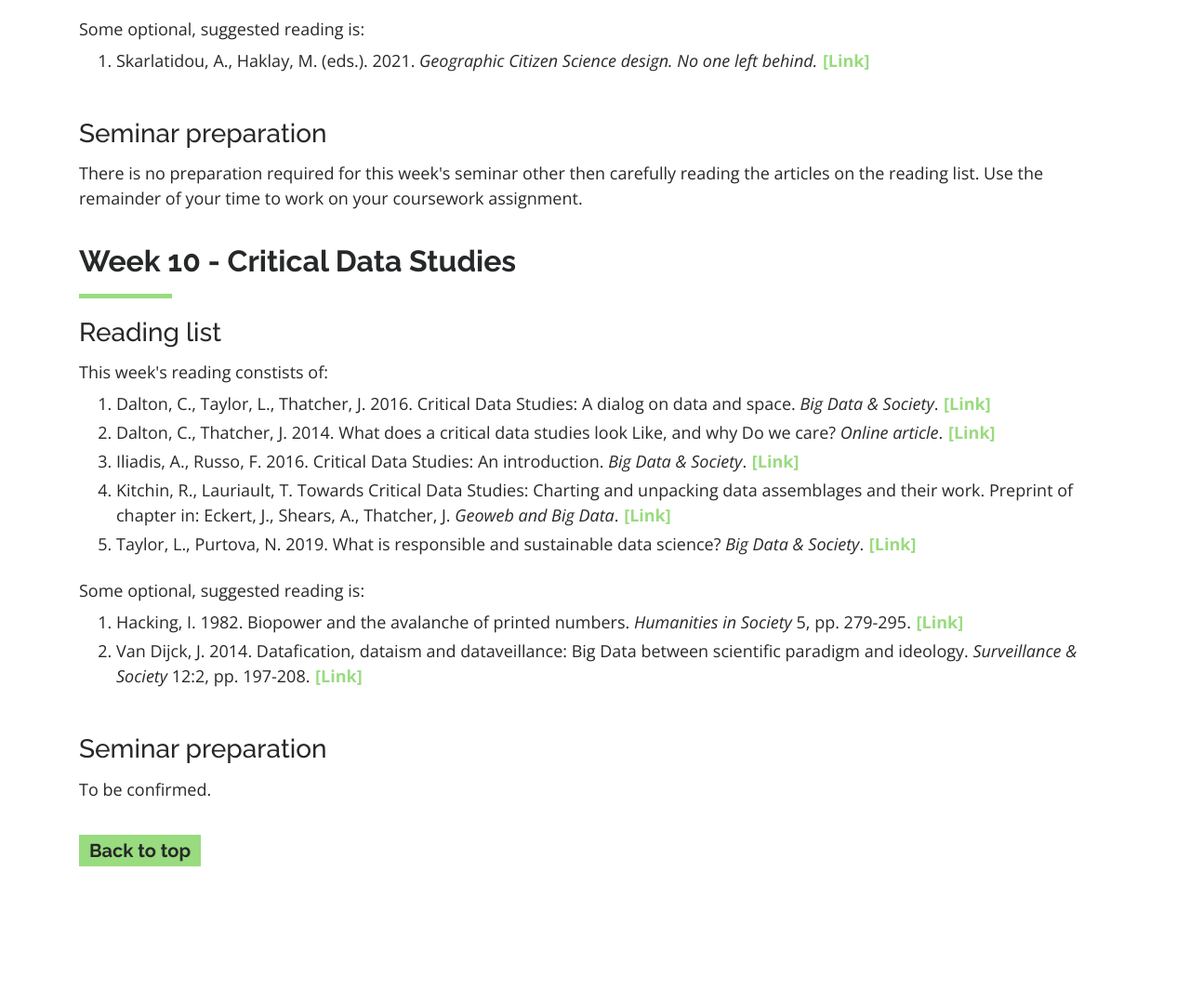
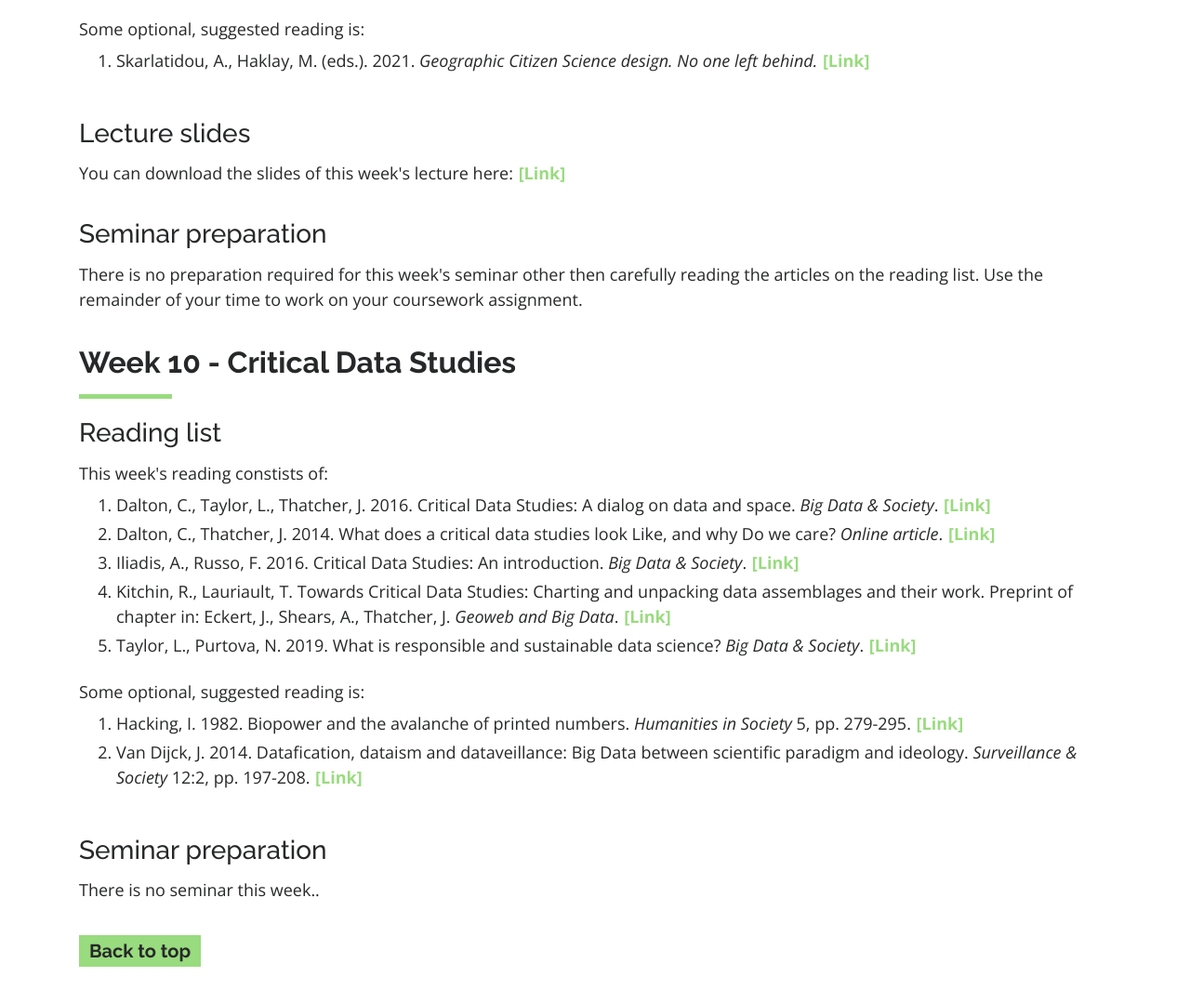
Before and after one commit to jtvandijk/GEOG0163_20222023, a plain HTML site: page index.html in a window 1280 px wide. Shown: the part 10266-11345 px from the top of the page at 93% size. Before the commit the page ends 11314 px from the top, so only its background shows below. Drawn offline with nearby package versions, Linux system fonts and the light colour scheme.

Commit message:
w09 slides

```diff
--- a/index.html
+++ b/index.html
@@ -446,10 +446,10 @@
       </ol>
     </div>
 
-    <!-- <div class="section-title">
+    <div class="section-title">
       <h3>Lecture slides</h3>
       <p>You can download the slides of this week's lecture here: <a href="ppt/w09_dps.pdf">[Link]</a></p>
-    </div> -->
+    </div>
 
     <div class="section-title">
       <h3>Seminar preparation</h3>
@@ -489,7 +489,7 @@
 
     <div class="section-title">
       <h3>Seminar preparation</h3>
-      <p>To be confirmed.</p>
+      <p>There is no seminar this week..</p>
     </div>
 
     <div class="tags mb-5">
```
Also changed, not shown: 2 other files.
